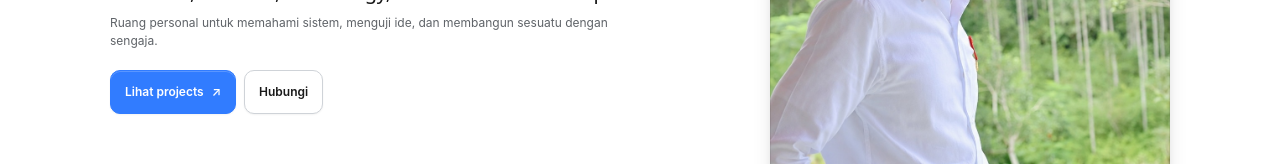
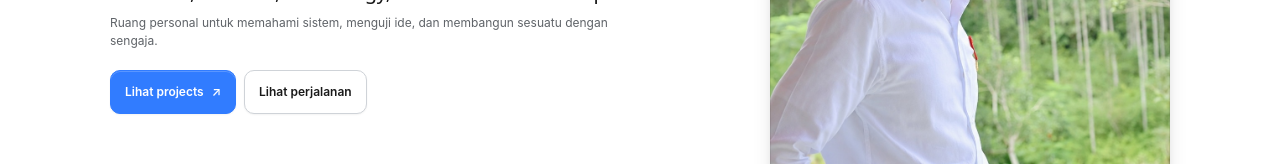
Before and after one commit to LionerHakim/JRHs, a React (Vite) app: page / in a window 1280 px wide. Shown: the part 425-589 px from the top of the page. Built offline with nearby package versions, Linux system fonts and the light colour scheme.

Commit message:
ux: sharpen hero action hierarchy

```diff
--- a/src/components/Hero.tsx
+++ b/src/components/Hero.tsx
@@ -7,9 +7,9 @@ export default function Hero() {
             <h1 id="hero-title">Portfolio</h1>
             <p className="hero-positioning">Ekonomi, markets, technology, dan cara manusia berpikir.</p>
             <p className="hero-description">Ruang personal untuk memahami sistem, menguji ide, dan membangun sesuatu dengan sengaja.</p>
-            <div className="hero-actions">
+            <div className="hero-actions" aria-label="Aksi utama">
               <a href="#projects" className="hero-button hero-button-primary">Lihat projects <span aria-hidden="true">↗</span></a>
-              <a href="#contact" className="hero-button hero-button-secondary">Hubungi</a>
+              <a href="#experience" className="hero-button hero-button-secondary">Lihat perjalanan</a>
             </div>
           </div>
 
```
